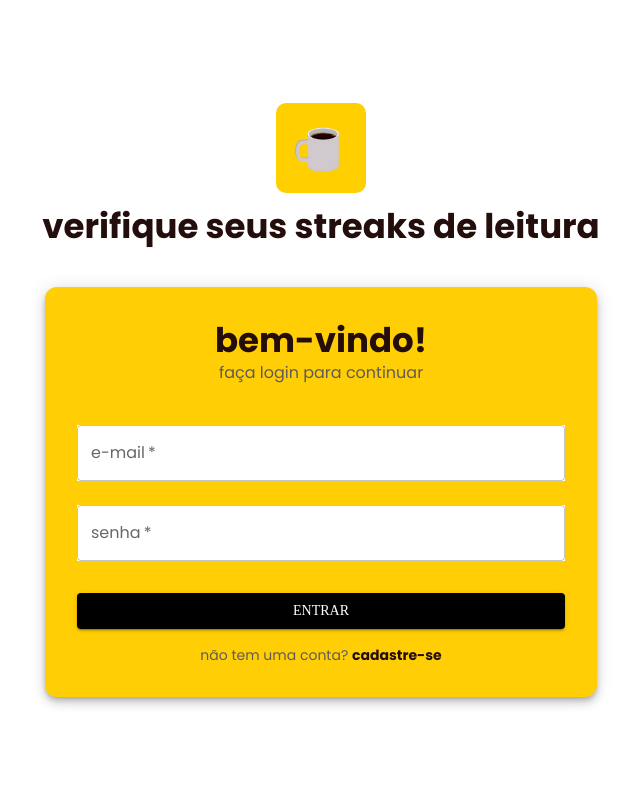
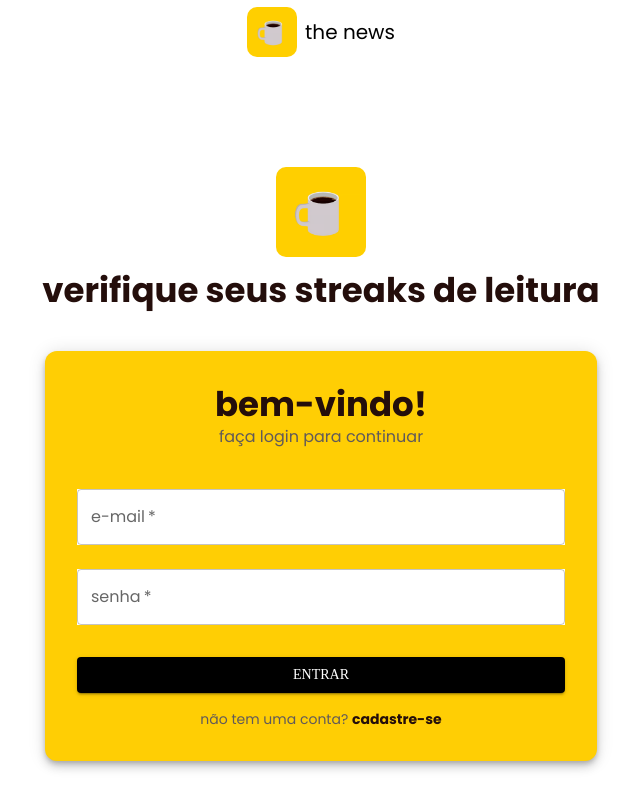
Before and after one commit to ronerog/frontend-waffle, a React (Vite) app: page / in a window 1280 px wide. Shown: the top 800 px of the page, without its empty margins (319-959 px from the left). Built offline with nearby package versions, Linux system fonts and the light colour scheme.

Commit message:
Add => Header e footer na tela de login e cadastro

```diff
--- /dev/null
+++ b/src/components/HeaderAuth.tsx
@@ -0,0 +1,25 @@
+import React from "react";
+import { AppBar, Toolbar, Box, Typography } from "@mui/material";
+import logo from "../assets/logo-cafe.png";
+
+const HeaderAuth = () => {
+    return (
+        <AppBar position="static" sx={{ backgroundColor: "white", boxShadow: "none" }}>
+            <Toolbar sx={{ display: "flex", justifyContent: "center", alignItems: "center", height: 64 }}>
+                <Box sx={{ display: "flex", alignItems: "center", justifyContent: "center" }}>
+                    <img
+                        src={logo}
+                        alt="The News"
+                        width={50}
+                        style={{ borderRadius: "10px", objectFit: "contain" }}
+                    />
+                    <Typography variant="h6" sx={{ color: "black", marginLeft: 1 }}>
+                        the news
+                    </Typography>
+                </Box>
+            </Toolbar>
+        </AppBar>
+    );
+};
+
+export default HeaderAuth;
--- a/src/pages/Login.tsx
+++ b/src/pages/Login.tsx
@@ -3,6 +3,8 @@ import { Box, TextField, Button, Typography, Paper, Container } from "@mui/mater
 import axios from "axios";
 import React from "react";
 import logo from "../assets/logo-cafe.png"
+import HeaderAuth from "../components/headerAuth";
+import Footer from "../components/Footer";
 const API_URL = "https://waffle-production.up.railway.app";
 
 const Login = () => {
@@ -25,6 +27,8 @@ const Login = () => {
     };
 
     return (
+        <>
+            <HeaderAuth />
             <Box
                 sx={{
                     minHeight: "100vh",
@@ -36,8 +40,8 @@ const Login = () => {
                 }}
             >
                 <Box sx={{ textAlign: "center", mb: 5 }}>
-                <img src={logo} alt="The News Logo" width={90} style={{borderRadius: '10px' }} />
-                <Typography variant="h4" sx={{ fontWeight: "bolder", color: "#240E0B", mt: 1, textShadow: "0.5px 0.5px 1.5px white"}}>
+                    <img src={logo} alt="The News Logo" width={90} style={{ borderRadius: '10px' }} />
+                    <Typography variant="h4" sx={{ fontWeight: "bolder", color: "#240E0B", mt: 1, textShadow: "0.5px 0.5px 1.5px white" }}>
                         verifique seus streaks de leitura
                     </Typography>
                 </Box>
@@ -119,6 +123,8 @@ const Login = () => {
                     </Paper>
                 </Container>
             </Box>
+            <Footer />
+        </>
     );
 };
 
--- a/src/pages/Register.tsx
+++ b/src/pages/Register.tsx
@@ -4,6 +4,8 @@ import logo from "../assets/logo-cafe.png";
 
 import axios from "axios";
 import React from "react";
+import Header from "../components/Header";
+import Footer from "../components/Footer";
 
 const API_URL = "https://waffle-production.up.railway.app";
 
@@ -27,6 +29,8 @@ const Register = () => {
     };
 
     return (
+        <>
+            <Header />
             <Box
                 sx={{
                     minHeight: "100vh",
@@ -38,8 +42,8 @@ const Register = () => {
                 }}
             >
                 <Box sx={{ textAlign: "center", mb: 5 }}>
-                <img src={logo} alt="The News Logo" width={90} style={{borderRadius: '10px' }}/>
-                <Typography variant="h4" sx={{ fontWeight: "bolder", color: "#240E0B", mt: 1, textShadow: "0.5px 0.5px 1.5px white"}}>
+                    <img src={logo} alt="The News Logo" width={90} style={{ borderRadius: '10px' }} />
+                    <Typography variant="h4" sx={{ fontWeight: "bolder", color: "#240E0B", mt: 1, textShadow: "0.5px 0.5px 1.5px white" }}>
                         cadastre sua conta para verificar seus streaks de leitura
                     </Typography>
                 </Box>
@@ -122,6 +126,8 @@ const Register = () => {
                     </Paper>
                 </Container>
             </Box>
+            <Footer />
+        </>
     );
 };
 
```
Lines whose indentation alone changed are shown as unchanged.
